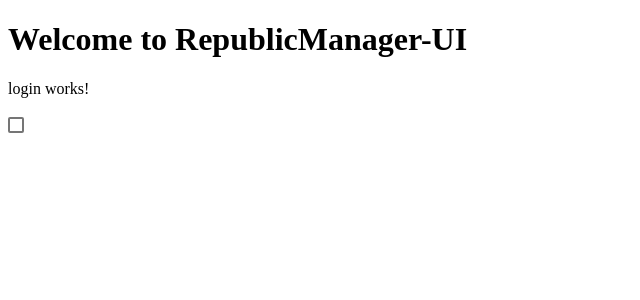
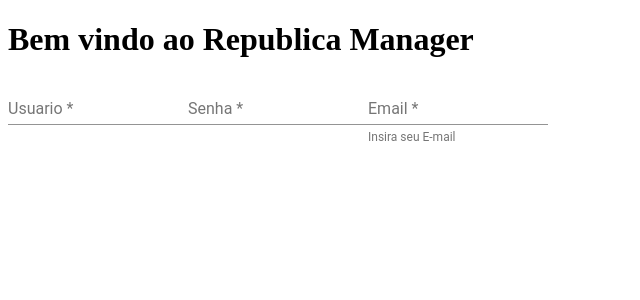
Before and after one commit to rougedao/RepublicManager-UI, an Angular app: page / in a window 1280 px wide. Shown: the top 300 px of the page, without its empty margins (0-640 px from the left). Built offline with nearby package versions, Linux system fonts and the light colour scheme.

Commit message:
added simplified version of login page

```diff
--- a/src/app/app.component.html
+++ b/src/app/app.component.html
@@ -1,3 +1,2 @@
-<h1>Welcome to {{title}}</h1>
-<app-login></app-login>
-<mat-checkbox></mat-checkbox>
+<h1>{{title}}</h1>
+<republic-login></republic-login>
--- a/src/app/app.component.ts
+++ b/src/app/app.component.ts
@@ -7,5 +7,5 @@ import { Component } from '@angular/core';
   styleUrls: ['./app.component.css']
 })
 export class AppComponent {
-  title = 'RepublicManager-UI';
+  title = 'Bem vindo ao Republica Manager';
 }
--- a/src/app/app.module.ts
+++ b/src/app/app.module.ts
@@ -1,10 +1,12 @@
 import { BrowserModule } from '@angular/platform-browser';
 import {BrowserAnimationsModule} from '@angular/platform-browser/animations';
 import {MatCheckboxModule} from '@angular/material/checkbox';
+import {MatInputModule} from '@angular/material/input';
 import { NgModule } from '@angular/core';
 
 import { AppComponent } from './app.component';
 import { LoginComponent } from './login/login.component';
+import {FormsModule} from '@angular/forms';
 
 @NgModule({
   declarations: [
@@ -15,7 +17,9 @@ import { LoginComponent } from './login/login.component';
   imports: [
     BrowserModule,
     BrowserAnimationsModule,
-    MatCheckboxModule
+    MatCheckboxModule,
+    FormsModule,
+    MatInputModule
   ],
   providers: [],
   bootstrap: [AppComponent]
--- a/src/app/login/login.component.html
+++ b/src/app/login/login.component.html
@@ -1,3 +1,17 @@
-<p>
-  login works!
-</p>
+<form class="example-form">
+  <mat-form-field class="example-full-width">
+    <input type="text" matInput placeholder="Usuario" value="" required>
+    <mat-error>Usuario é obrigatório</mat-error>
+  </mat-form-field>
+
+  <mat-form-field class="example-full-width">
+    <input matInput placeholder="Senha" type="password" required>
+    <mat-error>Senha é obrigatório</mat-error>
+  </mat-form-field>
+
+  <mat-form-field class="example-full-width">
+    <input ngModel name="email" matInput type="email" placeholder="Email" required >
+    <mat-hint>Insira seu E-mail</mat-hint>
+    <mat-error>email é obrigatório</mat-error>
+  </mat-form-field>
+</form>
--- a/src/app/login/login.component.ts
+++ b/src/app/login/login.component.ts
@@ -1,7 +1,7 @@
 import { Component, OnInit } from '@angular/core';
 
 @Component({
-  selector: 'app-login',
+  selector: 'republic-login',
   templateUrl: './login.component.html',
   styleUrls: ['./login.component.css']
 })
```
